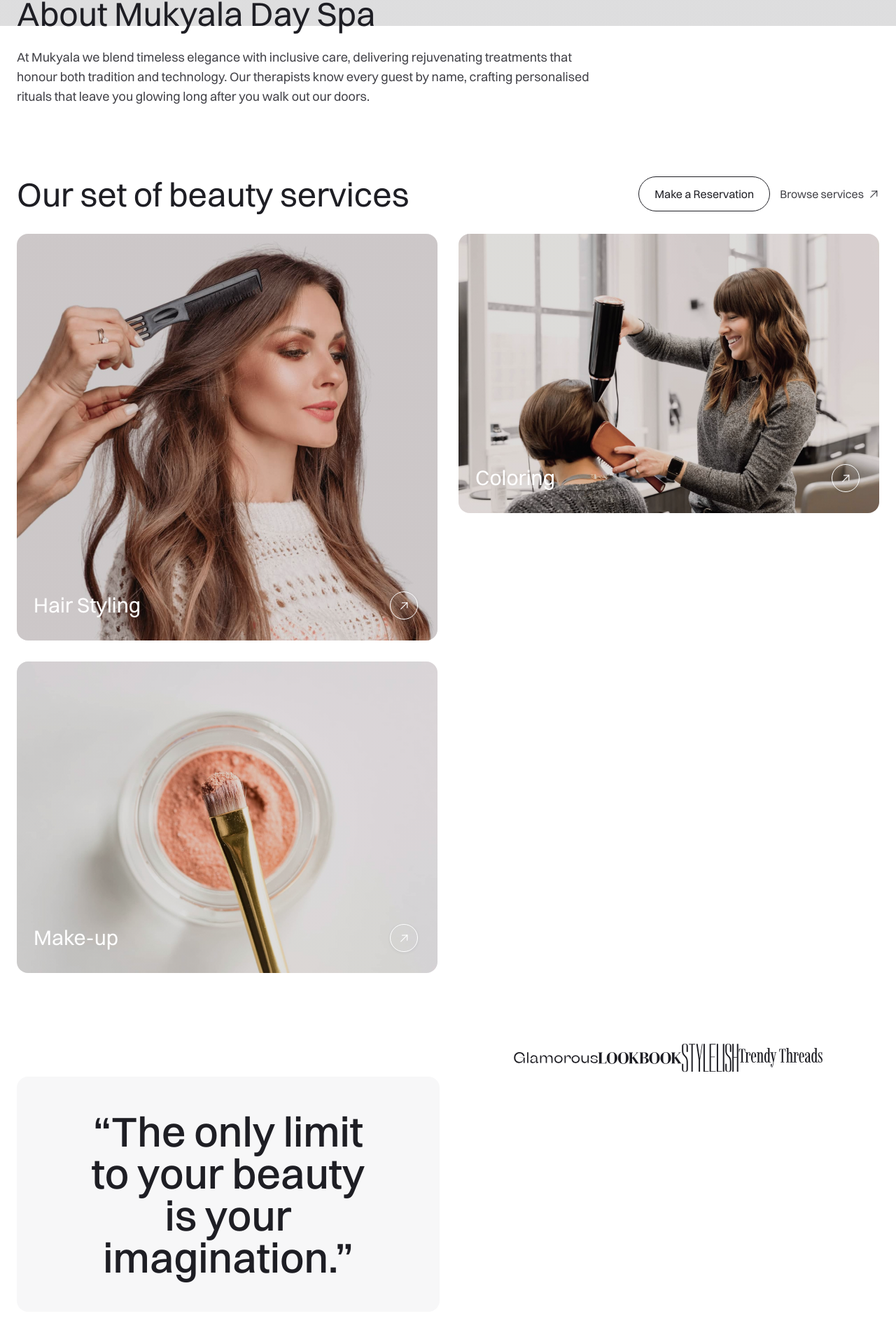
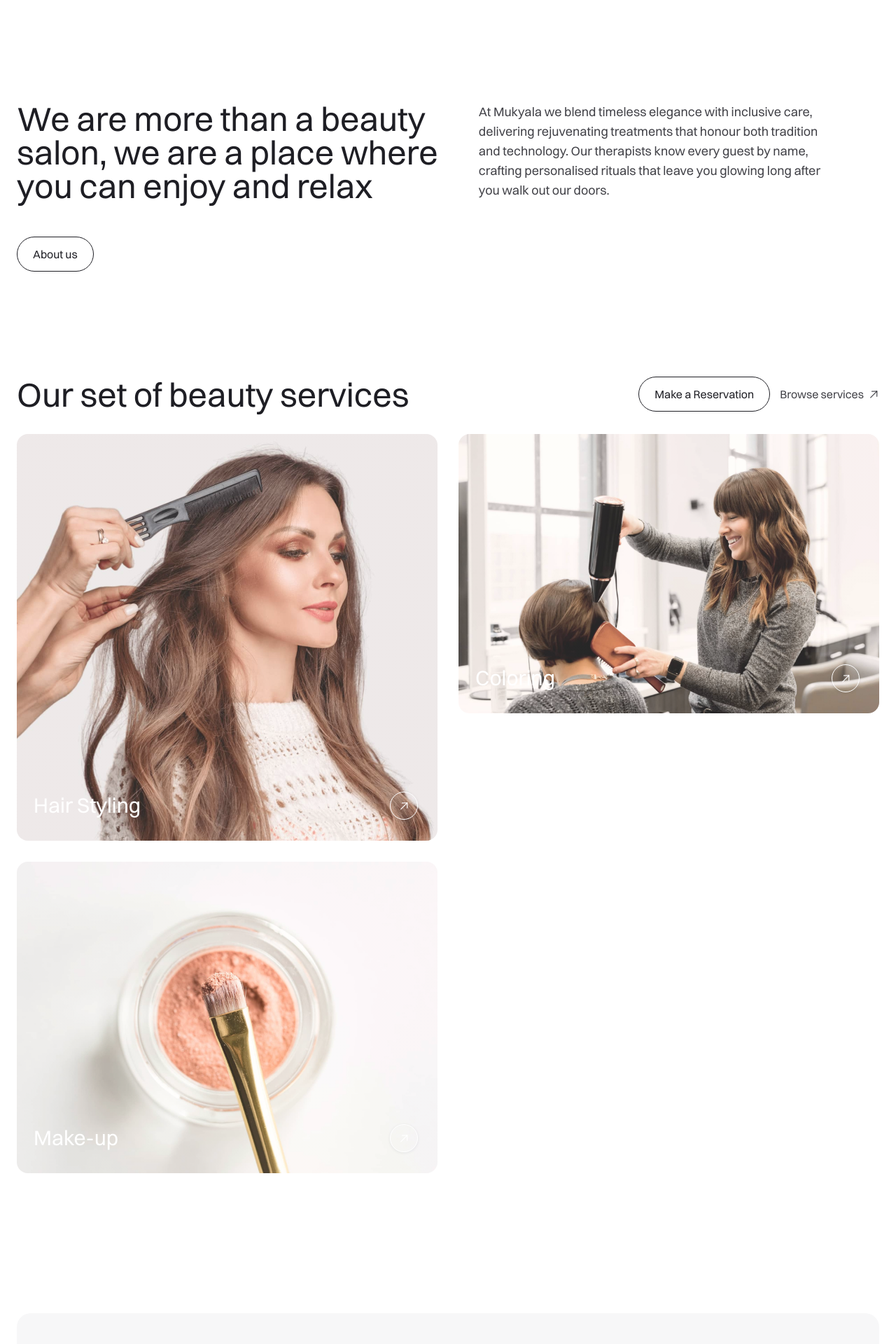
Before and after one commit to deograstius/mukyala-the-spa, a React (Vite) app: page / in a window 1280 px wide. Shown: the part 763-2683 px from the top of the page at 70% size. Built offline with nearby package versions, Linux system fonts and the light colour scheme.

Commit message:
feat: rebuild brand testimonials with accessible tabs and add utility CSS classes
Also restore full About section layout and clean TODO.

```diff
--- a/src/components/sections/AboutBlurb.tsx
+++ b/src/components/sections/AboutBlurb.tsx
@@ -1,15 +1,28 @@
 function AboutBlurb() {
   return (
-    <section className="section pd-top-0px pd-bottom-0px">
+    <section className="section pd-150px">
       <div className="w-layout-blockcontainer container-default w-container">
-        <div className="inner-container _842px center-text">
-          <h2 className="display-9">About Mukyala Day Spa</h2>
-          <p className="paragraph-large mg-top-24px">
-            At Mukyala we blend timeless elegance with inclusive care, delivering rejuvenating
-            treatments that honour both tradition and technology. Our therapists know every guest by
-            name, crafting personalised rituals that leave you glowing long after you walk out our
-            doors.
-          </p>
+        <div className="w-layout-grid grid-2-columns _1fr---0-9fr">
+          <h2 className="display-9">
+            We are more than a beauty salon, we are a place where you can enjoy and relax
+          </h2>
+
+          <div className="inner-container _518px _100-tablet">
+            <p className="paragraph-large">
+              At Mukyala we blend timeless elegance with inclusive care, delivering rejuvenating
+              treatments that honour both tradition and technology. Our therapists know every guest
+              by name, crafting personalised rituals that leave you glowing long after you walk out
+              our doors.
+            </p>
+          </div>
+
+          <div className="mg-top-24px mg-top-8px-tablet">
+            <div className="buttons-row left">
+              <a href="/about" className="button-primary large w-inline-block">
+                <div className="text-block">About us</div>
+              </a>
+            </div>
+          </div>
         </div>
       </div>
     </section>
--- a/src/components/sections/BrandsStrip.tsx
+++ b/src/components/sections/BrandsStrip.tsx
@@ -1,41 +1,80 @@
-const brands = [
-  {
-    name: 'Glamorous',
+import { useState } from 'react';
+
+interface BrandTestimonial {
+  logo: string;
+  quote: string;
+}
+
+const testimonials: Record<string, BrandTestimonial> = {
+  Lookbook: {
+    logo: '/images/lookbook-logo-icon-hair-x-webflow-template.svg',
+    quote:
+      '"Hair X creates magic with hair. They are undoubtedly the best salon in the USA, providing exceptional quality and service."',
+  },
+  Stylelish: {
+    logo: '/images/stylelish-logo-icon-hair-x-webflow-template.svg',
+    quote:
+      '"The talented stylists at Hair X work wonders! They have earned their reputation as the best beauty salon in the USA."',
+  },
+  'Trendy Threads': {
+    logo: '/images/trendy-threads-logo-icon-hair-x-webflow-template.svg',
+    quote:
+      '"Hair\'s exceptional skills and attention to detail have made them the best beauty salon in the entire USA!"',
+  },
+  Glamorous: {
     logo: '/images/glamorous-logo-icon-hair-x-webflow-template.svg',
+    quote:
+      '"Hair X knows how to exceed expectations. Their talented team consistently delivers stunning hair transformations. Couldn\'t imagine going anywhere else!"',
   },
-  {
-    name: 'Lookbook',
-    logo: '/images/lookbook-logo-icon-hair-x-webflow-template.svg',
-  },
-  {
-    name: 'Stylelish',
-    logo: '/images/stylelish-logo-icon-hair-x-webflow-template.svg',
-  },
-  {
-    name: 'Trendy Threads',
-    logo: '/images/trendy-threads-logo-icon-hair-x-webflow-template.svg',
-  },
-];
+};
+
+const brandNames = Object.keys(testimonials);
 
 function BrandsStrip() {
+  const [activeIndex, setActiveIndex] = useState(0);
+
+  const activeName = brandNames[activeIndex];
+  const activeTestimonial = testimonials[activeName];
+
   return (
-    <section className="section pd-0px">
+    <section className="section">
       <div className="w-layout-blockcontainer container-default w-container">
-        <div className="w-layout-grid grid-2-columns gap-row-32px align-center">
-          <blockquote className="display-10">
-            “The only limit to your beauty is your imagination.”
-          </blockquote>
+        <div className="card tab-card-wrapper">
+          <div className="inner-container _1012px width-100">
+            <div
+              className="tabs-wrapper tab-flex-menu-bottom"
+              role="region"
+              aria-label="Brand testimonials"
+            >
+              <div className="tabs-menu-bottom" role="tablist">
+                {brandNames.map((name, idx) => {
+                  const { logo } = testimonials[name];
+                  const isActive = idx === activeIndex;
+                  return (
+                    <button
+                      key={name}
+                      type="button"
+                      role="tab"
+                      aria-selected={isActive}
+                      className={`tab-image-item w-inline-block w-tab-link${
+                        isActive ? ' w--current' : ''
+                      } button-reset`}
+                      onClick={() => setActiveIndex(idx)}
+                    >
+                      <img src={logo} alt={name} loading="eager" className="brand-logo" />
+                    </button>
+                  );
+                })}
+              </div>
 
-          <div className="flex-horizontal gap-40px wrap center">
-            {brands.map((brand) => (
-              <img
-                key={brand.name}
-                src={brand.logo}
-                alt={brand.name}
-                style={{ maxWidth: 120 }}
-                loading="lazy"
-              />
-            ))}
+              <div className="w-tab-content" role="tabpanel">
+                <div className="inner-container _800px center">
+                  <div className="text-center">
+                    <p className="display-8 text-neutral-800">{activeTestimonial.quote}</p>
+                  </div>
+                </div>
+              </div>
+            </div>
           </div>
         </div>
       </div>
--- a/src/styles/global.css
+++ b/src/styles/global.css
@@ -20,3 +20,17 @@
     display: flex;
   }
 }
+# Utility helpers – avoid inline styles in JSX .button-reset {
+  background: none;
+  border: none;
+  padding: 0;
+  cursor: pointer;
+}
+
+.brand-logo {
+  max-width: 120px;
+}
+
+.bg-image-overlay.overlay-15 {
+  background-image: linear-gradient(#ffffff26, #ffffff26);
+}
```
Also changed, not shown: 1 other file (tests, documents, lock files or other folders).
